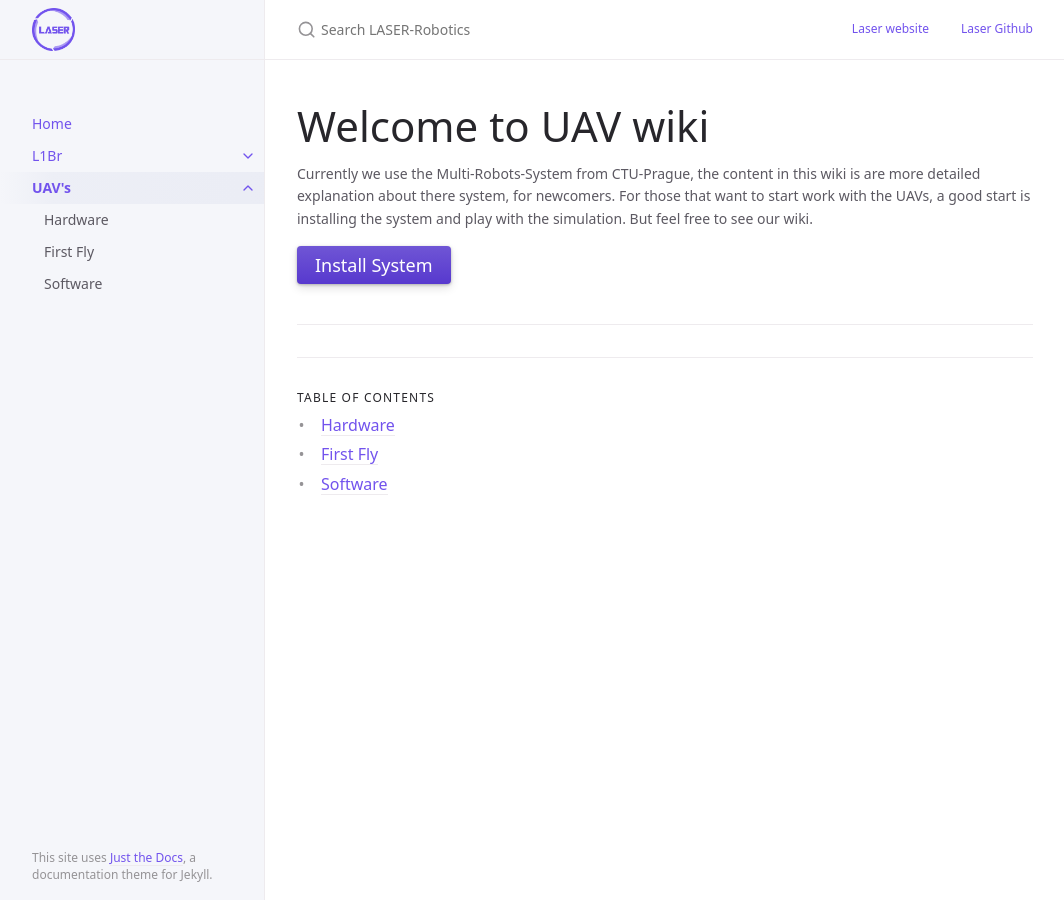
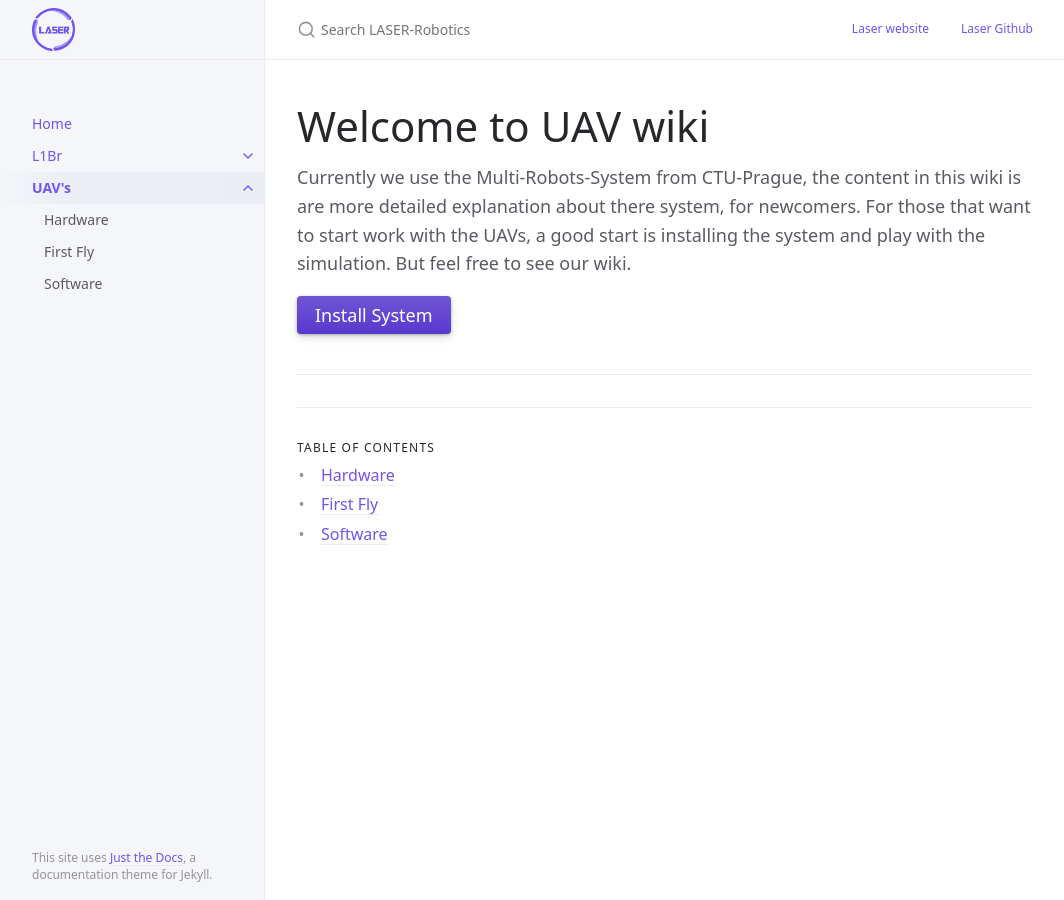
Before and after one commit to LASER-Robotics/LASER-Robotics.github.io, a Jekyll site: the page built from docs/uavs/uavs.md, in a window 1280 px wide. Shown: the whole page, without its empty margins (107-1171 px from the left). Built offline with Jekyll 4.4.1, drawn with Linux system fonts in a browser that asks for light colours.

Commit message:
fixing build error

```diff
--- a/docs/uavs/uavs.md
+++ b/docs/uavs/uavs.md
@@ -10,7 +10,7 @@ has_children: true
 {: .fs-9 }
 
 
-{: .fs-3 .fw-300 }
+{: .fs-5 .fw-300 }
 Currently we use the Multi-Robots-System from CTU-Prague, the content in this wiki is are more detailed explanation about there system, for newcomers.
 For those that want to start work with the UAVs, a good start is installing the system and play with the simulation.
 But feel free to see our wiki.
```
Also changed, not shown: 1 other file.
